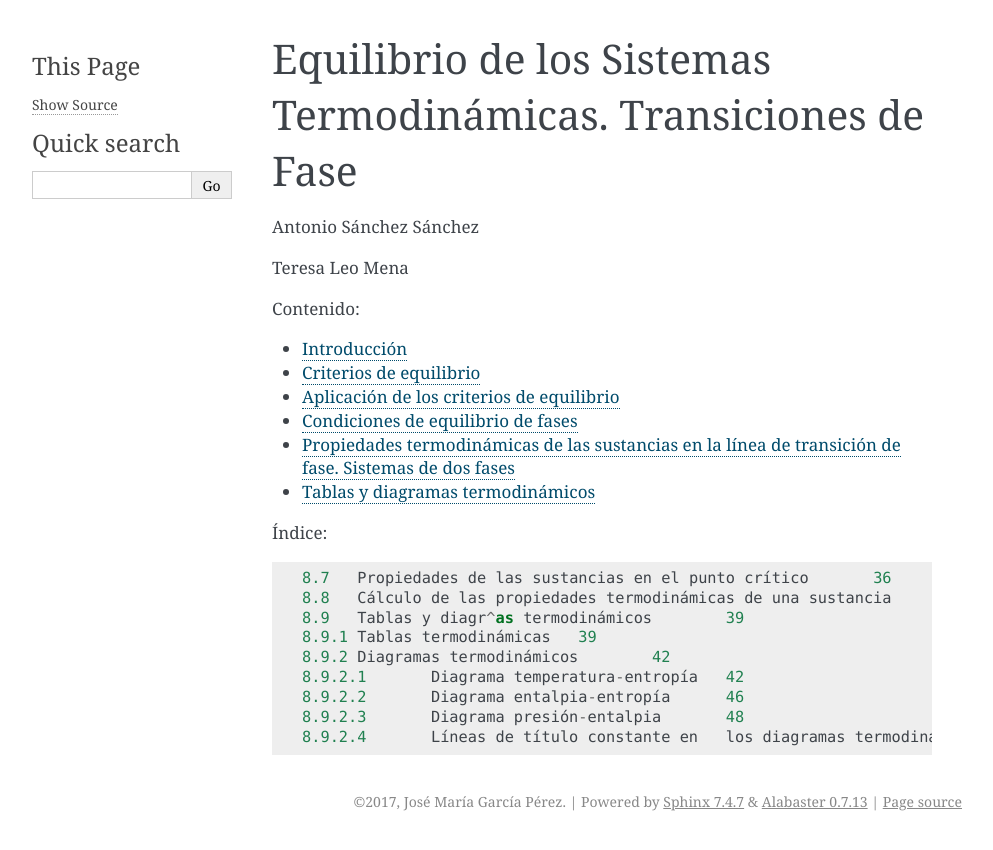
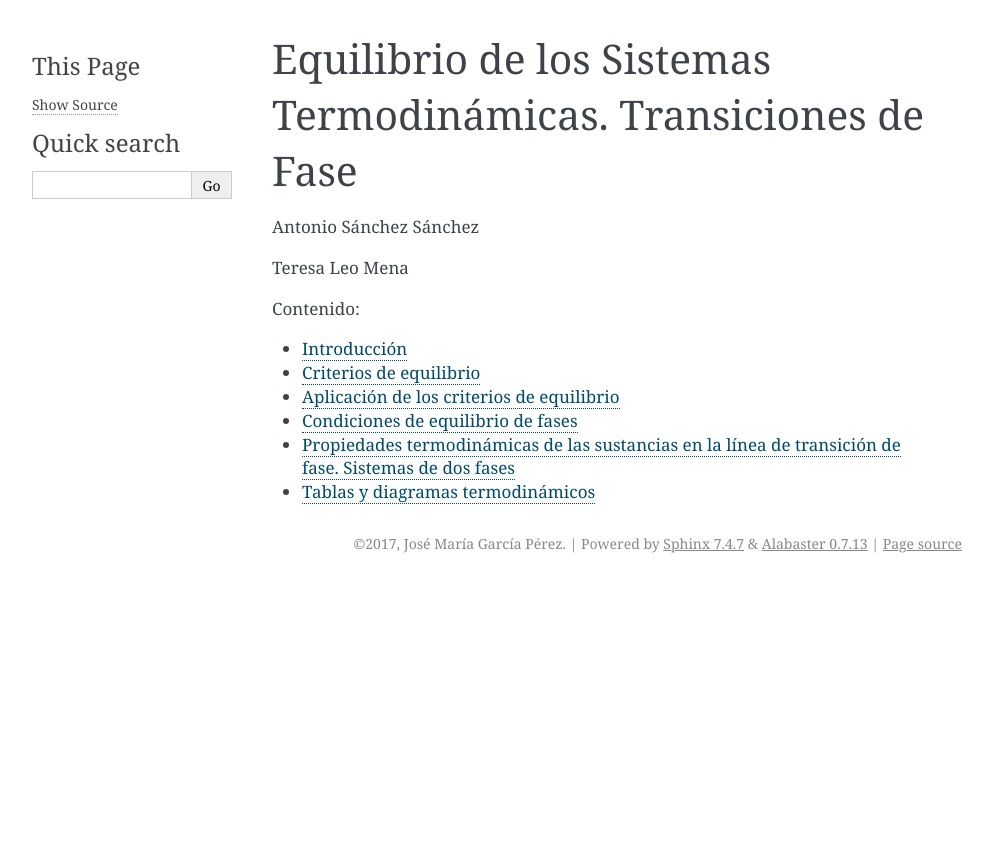
Before and after one commit to mantielero/termodinamica, a Sphinx documentation site: the page built from source/equilibrio.rst, in a window 1280 px wide. Shown: the top 850 px of the page, without its empty margins (148-1141 px from the left). Built offline with Sphinx 7.4.7, drawn with Linux system fonts in a browser that asks for light colours; pages that are not in the unit, such as notebooks, are missing from menus.

Commit message:
Update equilibrio.rst

```diff
--- a/source/equilibrio.rst
+++ b/source/equilibrio.rst
@@ -17,17 +17,3 @@ Teresa Leo Mena
    equilibrio_transicion_fase
    equilibrio_punto_critico
    equilibrio_tablas
-
-
-Índice::
-
-
-  8.7	Propiedades de las sustancias en el punto crítico	36
-  8.8	Cálculo de las propiedades termodinámicas de una sustancia	37
-  8.9	Tablas y diagr^as termodinámicos	39
-  8.9.1	Tablas termodinámicas	39
-  8.9.2	Diagramas termodinámicos	42
-  8.9.2.1	Diagrama temperatura-entropía	42
-  8.9.2.2	Diagrama entalpia-entropía	46
-  8.9.2.3	Diagrama presión-entalpia	48
-  8.9.2.4	Líneas de título constante en	los diagramas termodinámicos	50
```
